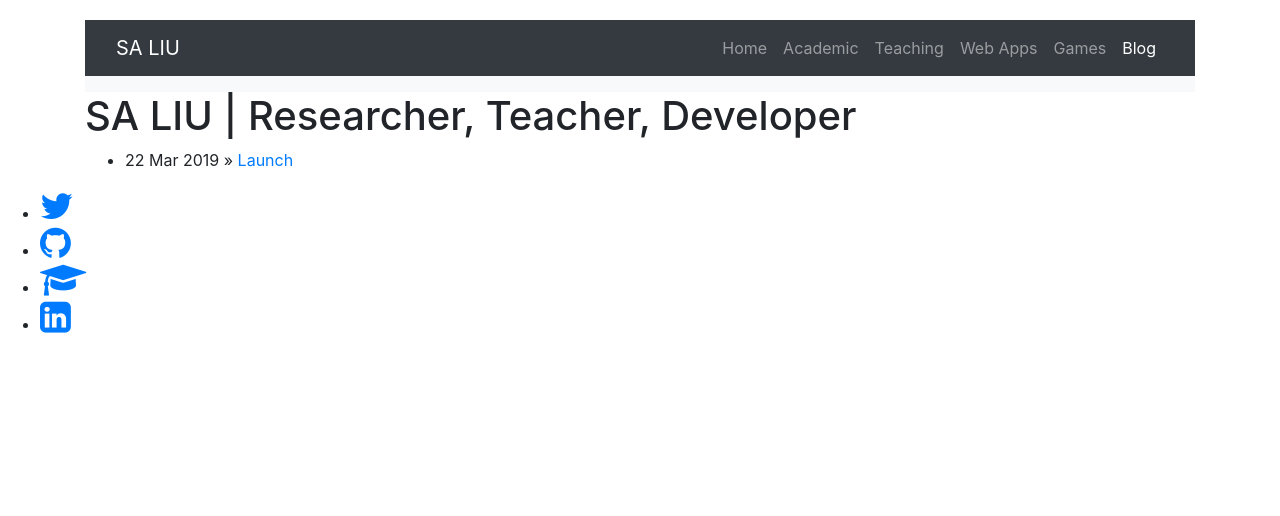
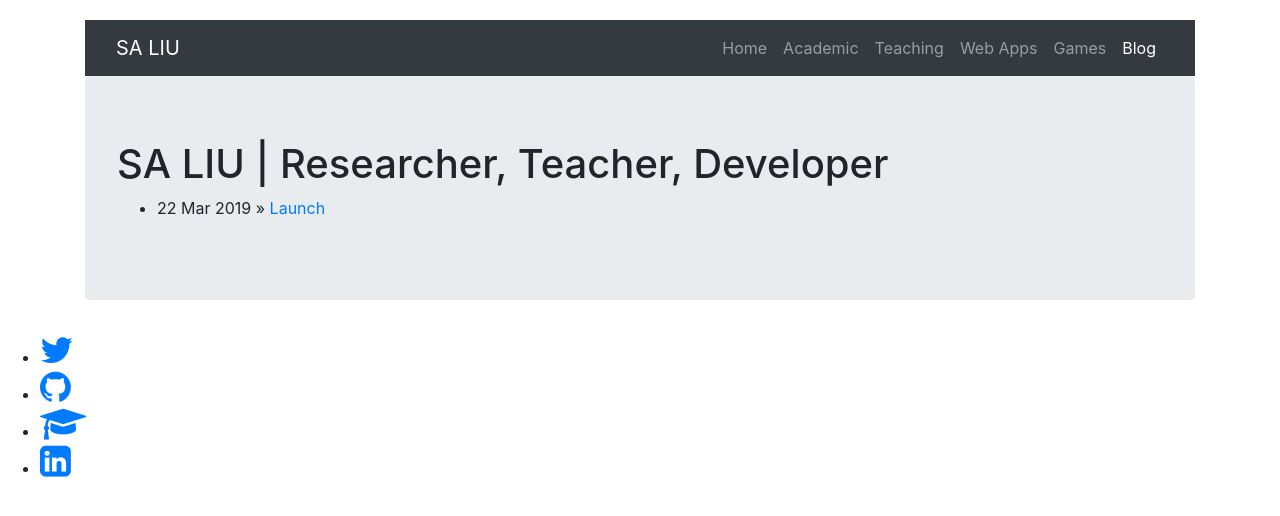
Before and after one commit to Tonicdragon6x66/saliudev.github.io, a Jekyll site: the page built from blog/index.html, in a window 1280 px wide. Shown: the top 516 px of the page. Built offline with Jekyll 4.4.1, drawn with Linux system fonts in a browser that asks for light colours.

Commit message:
style jumbotron

```diff
--- a/academic/index.html
+++ b/academic/index.html
@@ -23,7 +23,7 @@ title: SA LIU | Researcher, Teacher, Developer
     </nav>
 
 
-		<div class="about">
+		<div class="jumbotron">
 			<h1>Academic</h1>
 			<p>I am Sa Liu, currently an Assistant Professor in Interactive Technologies at <a href="http://harrisburgu.edu">Harrisburg University of Science and Technology</a> teaching the design and development of interactive medias, and researching about human learning and technologies. </p>
 			<p>If you wanna chat about learning and technologies, shoot an email at: <a href="mailto:saliu@harrisburgu.edu">saliu@harrisburgu.edu</a>.</p>
--- a/apps/index.html
+++ b/apps/index.html
@@ -23,6 +23,7 @@ title: SA LIU | Researcher, Teacher, Developer
     </nav>
 
 
+    <div class="jumbotron">
         <h1>Apps</h1>
         <div class="row">
             <div class="col-sm-4">
@@ -33,3 +34,4 @@ title: SA LIU | Researcher, Teacher, Developer
                 <p>If you wanna chat about learning and technologies, shoot an email at: <a href="mailto:saliu@harrisburgu.edu">saliu@harrisburgu.edu</a>.</p>
             </div>
         </div>
+    </div>
--- a/blog/index.html
+++ b/blog/index.html
@@ -22,10 +22,7 @@ title: SA LIU | Researcher, Teacher, Developer
       </div>
     </nav>
 
-    <nav class="navbar navbar-expand-lg navbar-light bg-light">
-
-    </nav>
-
+    <div class="jumbotron">
         <h1>{{ page.title }}</h1>
         <ul class="posts">
 
@@ -34,3 +31,4 @@ title: SA LIU | Researcher, Teacher, Developer
           {% endfor %}
 
         </ul>
+    </div>
--- a/css/main.css
+++ b/css/main.css
@@ -2,3 +2,10 @@ body {
     padding-top: 20px;
     padding-bottom: 20px;
 }
+
+jumbotron {
+    padding-top: 48px;
+    padding-bottom: 48px;
+    margin-top: 30px;
+    margin-bottom: 30px;
+}
--- a/games/index.html
+++ b/games/index.html
@@ -21,6 +21,7 @@ title: SA LIU | Researcher, Teacher, Developer
 	    </div>
     </nav>
 
+    <div class="jumbotron">
 	<h1>Games</h1>
 	<div class="row">
 		<div class="col-sm-4">
@@ -31,3 +32,6 @@ title: SA LIU | Researcher, Teacher, Developer
 			<p>If you wanna chat about learning and technologies, shoot an email at: <a href="mailto:saliu@harrisburgu.edu">saliu@harrisburgu.edu</a>.</p>
 		</div>
 	</div>
+
+
+    </div>
--- a/teaching/index.html
+++ b/teaching/index.html
@@ -21,7 +21,7 @@ title: SA LIU | Researcher, Teacher, Developer
 	    </div>
     </nav>
 
-	<div class="cv">
+	<div class="jumbotron">
 		<h1>Teaching</h1>
 		<a href="#" class="download" title="Download CV as PDF">Download CV</a>
 					<h1>Hank Quinlan</h1>
```
Lines whose indentation alone changed are shown as unchanged.
